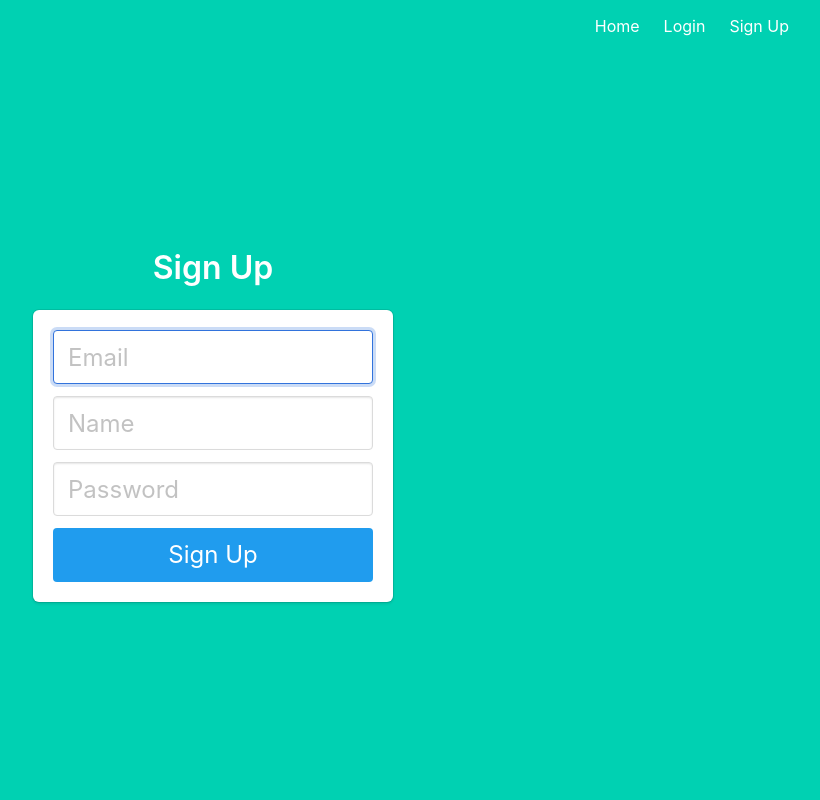
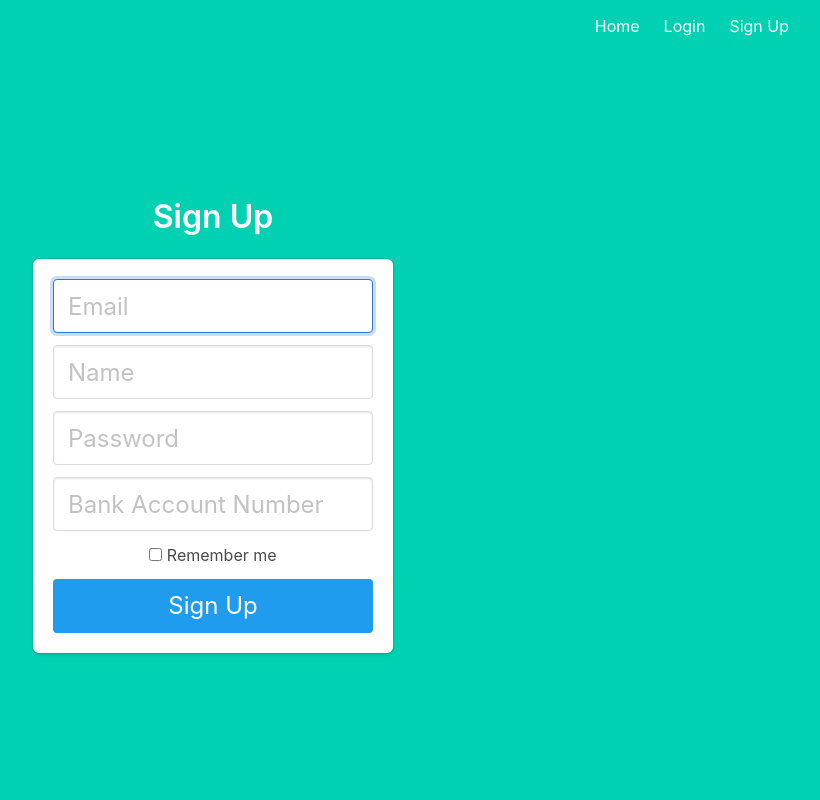
Before and after one commit to ndellamaria/technica2019, a Flask app: page /signup in a window 1280 px wide. Shown: the whole page, without its empty margins (427-1247 px from the left). Run offline with Flask 2, Linux system fonts and the light colour scheme.

Commit message:
added bank account to sign in and redirect to nonprofit page

```diff
--- a/femmeCare/auth.py
+++ b/femmeCare/auth.py
@@ -28,6 +28,8 @@ def signup_post():
 	email = request.form.get('email')
 	name = request.form.get('name')
 	password = request.form.get('password')
+	account = request.form.get('account')
+	remember = True if request.form.get('remember') else False
 
 	user = User.query.filter_by(email=email).first() # if this returns a user, then the email already exists in database
 
@@ -36,13 +38,13 @@ def signup_post():
 		return redirect(url_for('auth.signup'))
 
 	# create new user with the form data. Hash the password so plaintext version isn't saved.
-	new_user = User(email=email, name=name, password=generate_password_hash(password, method='sha256'))
+	new_user = User(email=email, name=name, password=generate_password_hash(password, method='sha256'), account=account)
 
 	# add the new user to the database
 	db.session.add(new_user)
 	db.session.commit()
-
-	return redirect(url_for('auth.login'))
+	login_user(new_user,remember=remember)
+	return redirect(url_for('main.nonprofit'))
 
 @auth.route('/login', methods=['POST'])
 def login_post():
--- a/femmeCare/main.py
+++ b/femmeCare/main.py
@@ -14,3 +14,13 @@ def index():
 @login_required
 def profile():
     return render_template('profile.html', name=current_user.name)
+
+@main.route('/nonprofit')
+@login_required
+def nonprofit():
+	return render_template('nonprofit.html')
+
+@main.route('/nonprofit', methods=['POST'])
+@login_required
+def nonprofit_post():
+	nonprofit = request.form.get('nonprofit')
--- a/femmeCare/models.py
+++ b/femmeCare/models.py
@@ -8,3 +8,4 @@ class User(UserMixin, db.Model):
     password = db.Column(db.String(100))
     name = db.Column(db.String(1000))
     account = db.Column(db.String(100))
+    nonprofit = db.Column(db.String(100))
--- a/femmeCare/templates/signup.html
+++ b/femmeCare/templates/signup.html
@@ -33,6 +33,19 @@
                 </div>
             </div>
 
+            <div class="field">
+                <div class="control">
+                    <input class="input is-large" type="text" name="account" placeholder="Bank Account Number" autofocus="">
+                </div>
+            </div>
+
+            <div class="field">
+                <label class="checkbox">
+                    <input type="checkbox">
+                    Remember me
+                </label>
+            </div>
+
             <button class="button is-block is-info is-large is-fullwidth">Sign Up</button>
         </form>
     </div>
```
Also changed, not shown: femmeCare/templates/nonprofit.html (added, +9 -0 lines), femmeCare/db.sqlite.
